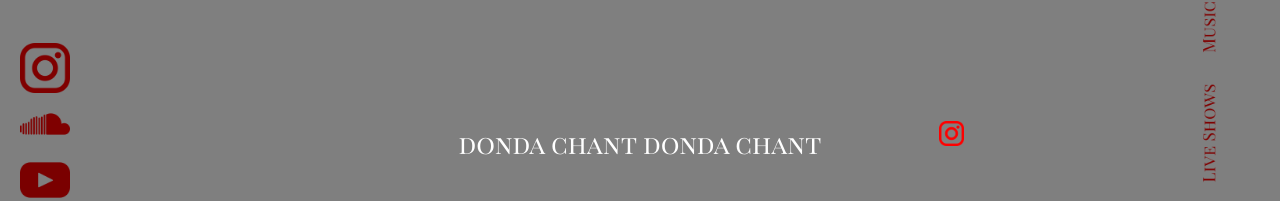
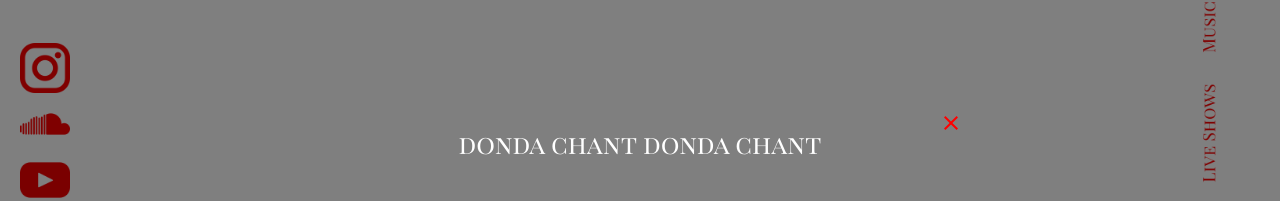
Before and after one commit to kairos4242/nick-lange, a React (Create React App) app: page / in a window 1280 px wide. Both pictures are taken after a click on the picture 1210 px from the left and 85 px from the top of the page. Shown: the part 257-458 px from the top of the page. Built offline with nearby package versions, Linux system fonts and the light colour scheme.

Commit message:
Change normal popup to use Material UI Icon

```diff
--- a/src/components/Popup.js
+++ b/src/components/Popup.js
@@ -1,5 +1,6 @@
 import React, {Component} from 'react'
 import instagram from '../images/instagram.png'
+import CloseIcon from '@mui/icons-material/Close';
 
 class Popup extends Component {
 
@@ -23,7 +24,9 @@
         return (this.state.trigger) ? (
             <div className="popup">
                 <div className="popup-inner">
-                    <button className="close-btn"><img className="close-btn-image" src={instagram} alt="my image" onClick={() => this.setState({trigger: false})} /></button>
+                    <div className="close-btn">
+                        <CloseIcon sx={{ color: '#FF0000' }} onClick={() => this.setState({trigger: false})}/>
+                    </div>
                     {this.props.children}
                 </div>
             </div>
```
